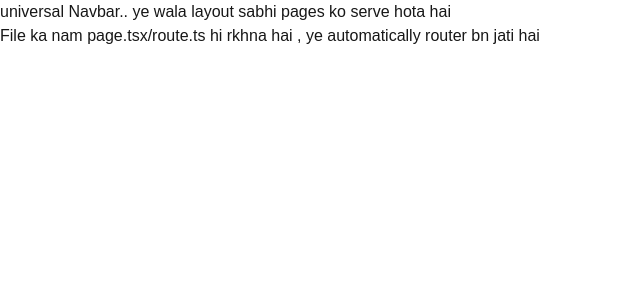
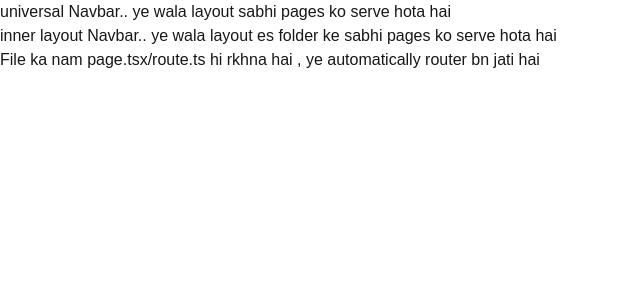
Before and after one commit to Yocode2005/musicNext.js, a Next.js app: page /chai in a window 1280 px wide. Shown: the top 300 px of the page, without its empty margins (0-640 px from the left). Built offline with nearby package versions, Linux system fonts and the light colour scheme.

Commit message:
design new layout

```diff
--- /dev/null
+++ b/src/app/chai/layout.tsx
@@ -0,0 +1,9 @@
+
+export default function RootLayout({ children }: LayoutProps<"/">) {
+  return (
+    <>
+        <h2>inner layout Navbar.. ye wala layout es folder  ke sabhi pages ko serve hota hai</h2>
+        {children}
+        </>
+  );
+}
```
